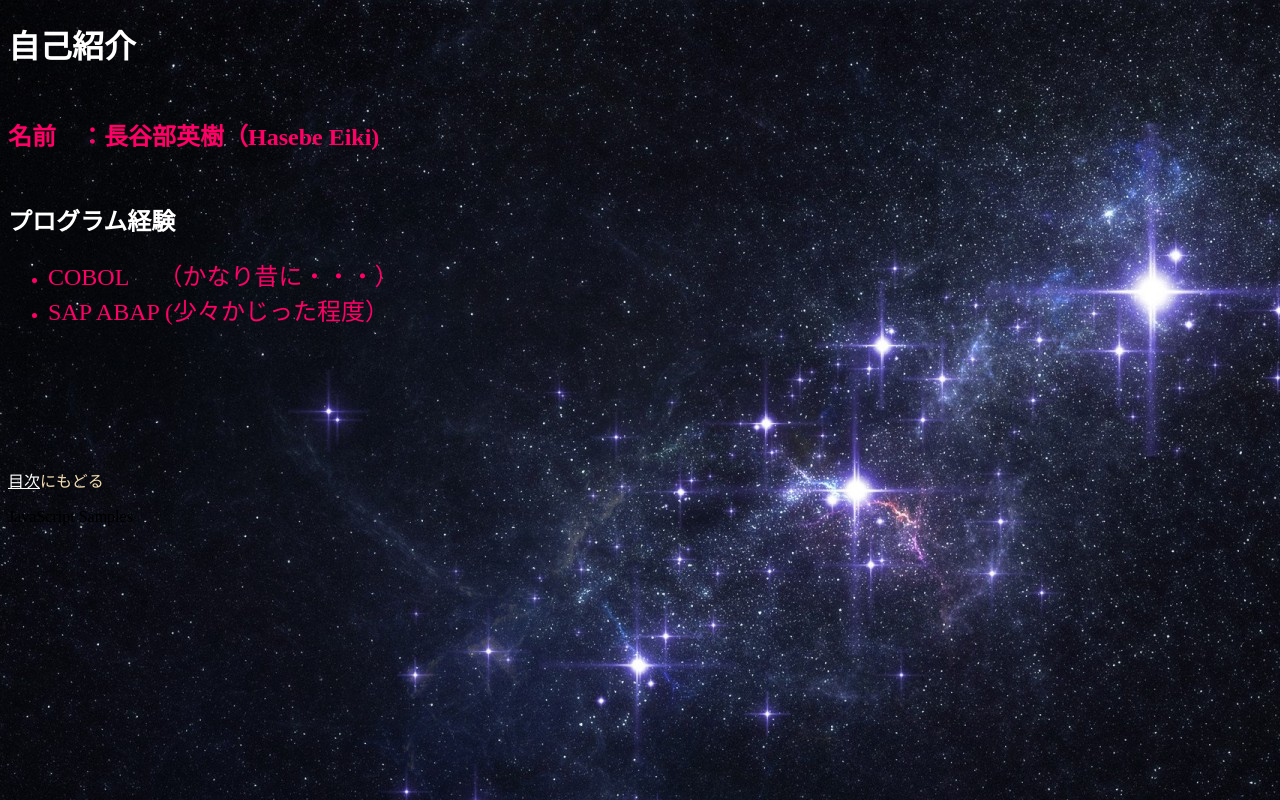
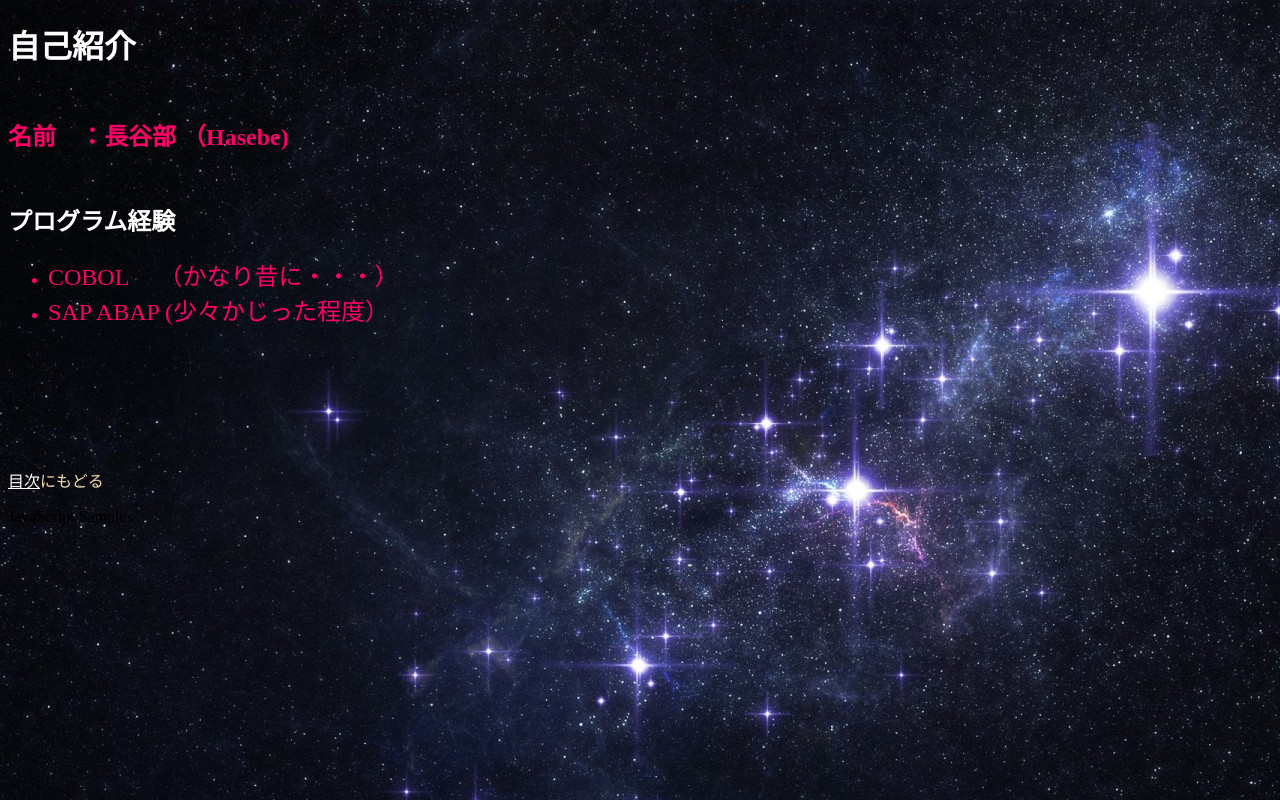
Before and after one commit to ehasebe/introduce, a plain HTML site: page a13.html in a window 1280 px wide. Drawn offline with Linux system fonts and the light colour scheme.

Commit message:
commit 0824-2

```diff
--- a/a13.html
+++ b/a13.html
@@ -39,7 +39,7 @@
     <h1>自己紹介</h1>
 </div>
 <div class="header2">
-    <h2>名前　：長谷部英樹（Hasebe Eiki)</h2>
+    <h2>名前　：長谷部 （Hasebe)</h2>
 </div>
 <div class="header3">
     <h3><font size="5">プログラム経験</font></h3>
```
